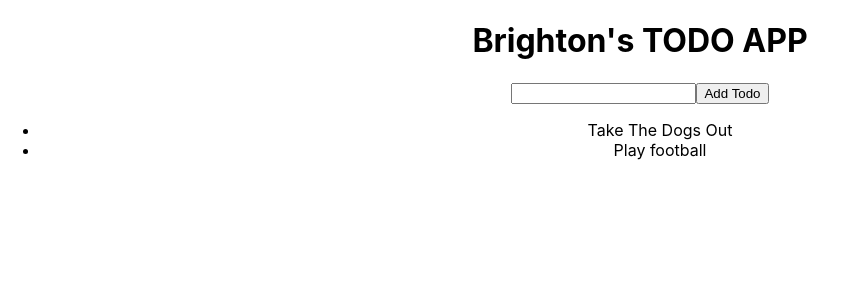
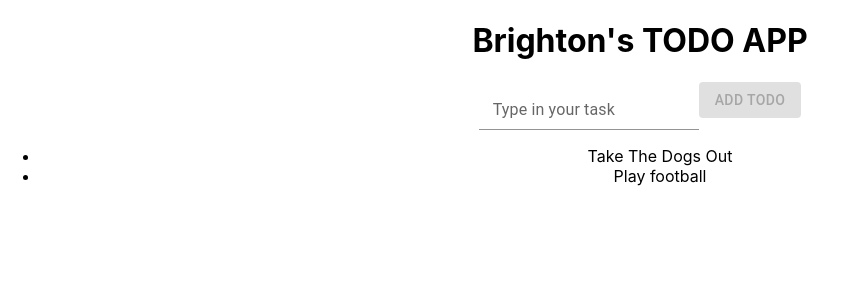
Before and after one commit to abungubrighton/revise-react-todo, a React (Create React App) app: page / in a window 1280 px wide. Shown: the top 300 px of the page, without its empty margins (0-847 px from the left). Built offline with nearby package versions, Linux system fonts and the light colour scheme.

Commit message:
chore: add todo component and material ui package

```diff
--- a/package.json
+++ b/package.json
@@ -3,6 +3,9 @@
   "version": "0.1.0",
   "private": true,
   "dependencies": {
+    "@emotion/react": "^11.11.1",
+    "@emotion/styled": "^11.11.0",
+    "@mui/material": "^5.14.11",
     "@testing-library/jest-dom": "^5.17.0",
     "@testing-library/react": "^13.4.0",
     "@testing-library/user-event": "^13.5.0",
--- a/src/App.js
+++ b/src/App.js
@@ -1,5 +1,8 @@
 import './App.css';
 import {useState} from 'react';
+import{ Button,FormControl,Input, InputLabel} from '@mui/material';
+import Todo from './Todo';
+
 function App() {
   const [todos, setTodos] = useState(["Take The Dogs Out","Play football"]);
   const [input, setInput] = useState("");
@@ -14,15 +17,17 @@ function App() {
   return (
     <div className="App">
       <h1>Brighton's TODO APP</h1>
-      <form>
-        <input type="text" value={input} onChange={event=>setInput(event.target.value)} />
-        <button onClick={addTodo}>Add Todo</button>
+      <form onSubmit={addTodo}>
+        <FormControl>
+          <InputLabel>Type in your task</InputLabel>
+          <Input type="text" value={input} onChange={event=>setInput(event.target.value)}/>
+        </FormControl>
+        <Button type="submit" disabled={!input} onClick={addTodo} variant="contained">Add Todo</Button>
       </form>
 
       <ul>
         {todos.map((todo)=>(
-          <li key={todo}>{todo}</li>
-
+          <Todo key={todo} todo={todo}/>
         ))}
 
       </ul>
--- /dev/null
+++ b/src/Todo.js
@@ -0,0 +1,11 @@
+import React from 'react'
+
+const Todo = ({todo}) => {
+  return (
+    <div>
+        <li key={todo}>{todo}</li>
+    </div>
+  )
+}
+
+export default Todo
```
Also changed, not shown: 1 other file (tests, documents, lock files or other folders).
